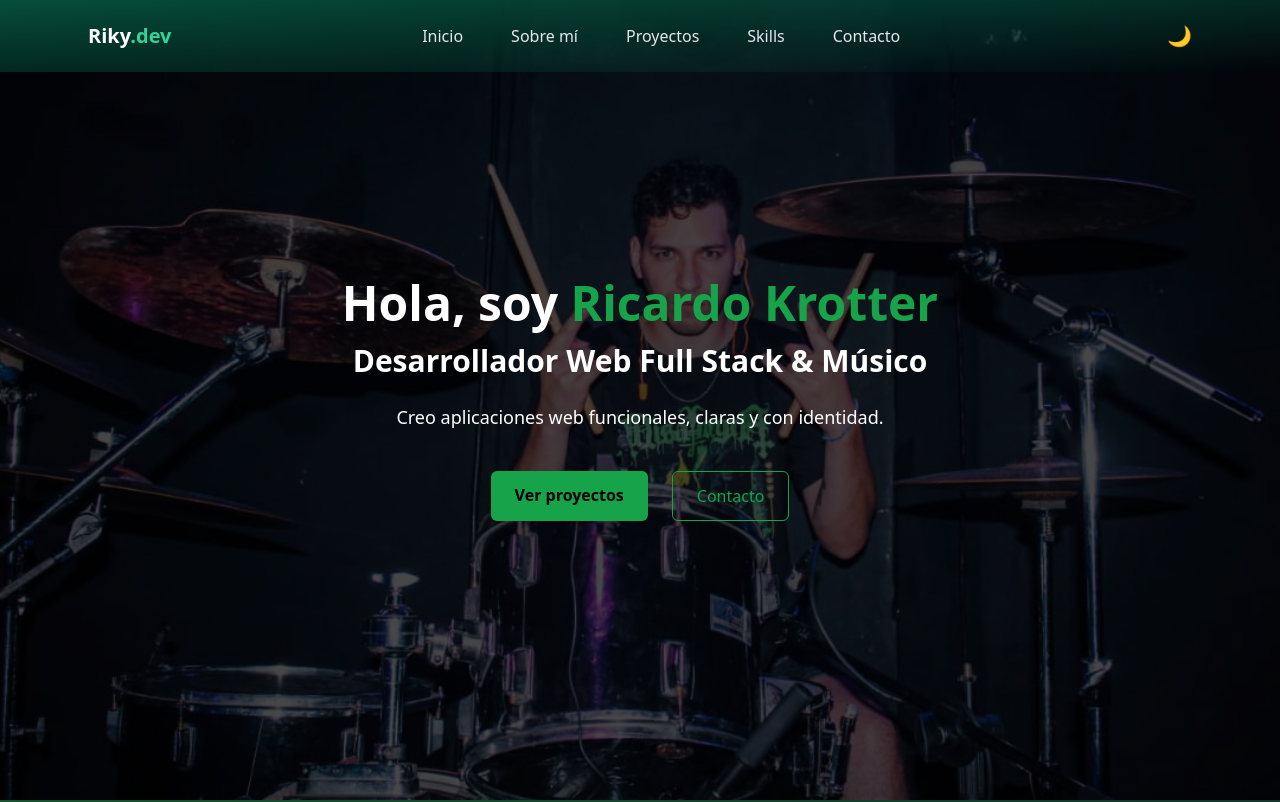
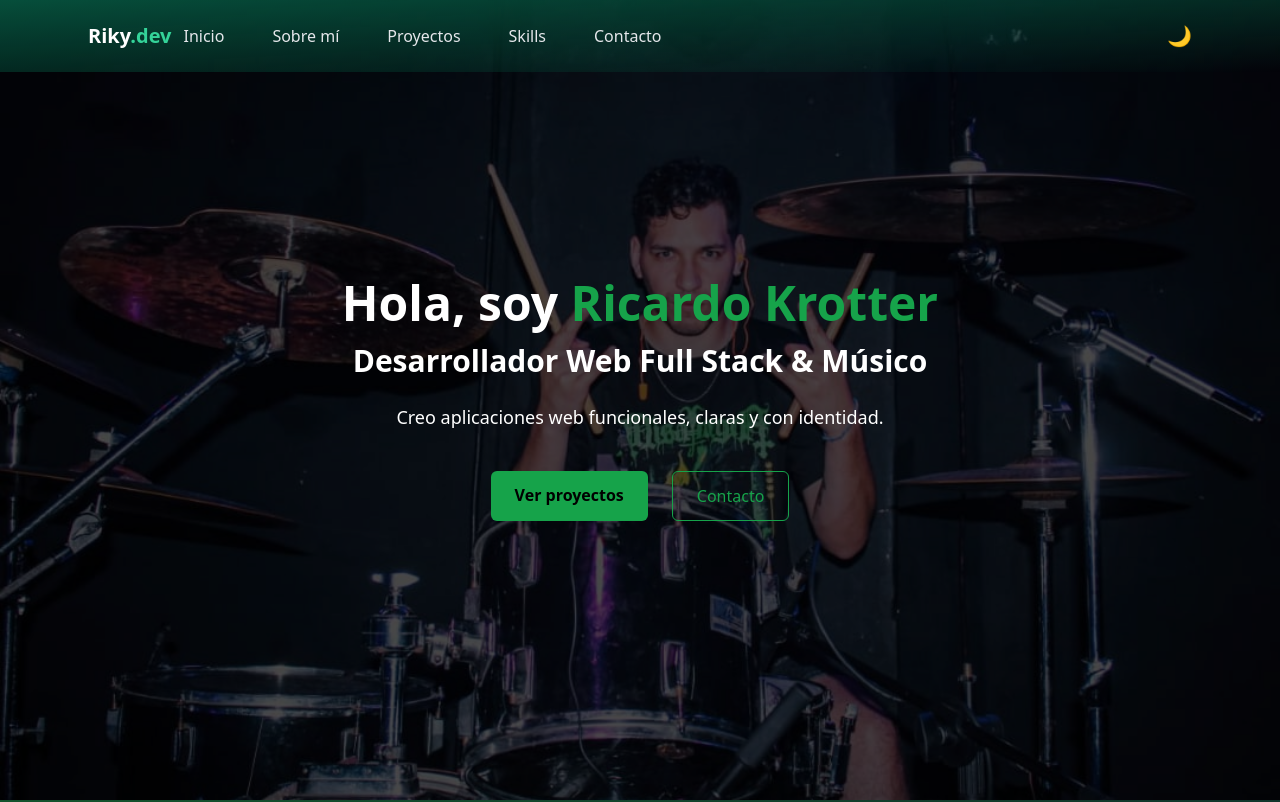
Before and after one commit to Riky48/mi-portfolio, a React (Vite) app: page / in a window 1280 px wide. Shown: the top 802 px of the page. Built offline with nearby package versions, Linux system fonts and the light colour scheme.

Commit message:
arreglando botones

```diff
--- a/src/App.tsx
+++ b/src/App.tsx
@@ -22,8 +22,6 @@ function App() {
     <div
   className="
     min-h-screen
-    bg-blue-900 text-white
-    dark:bg-black
     transition-colors
   "
 >
--- a/src/components/Navbar.tsx
+++ b/src/components/Navbar.tsx
@@ -49,7 +49,7 @@ export default function Navbar({ dark, toggleDark }: NavbarProps) {
         </div>
         <button
             onClick={toggleDark}
-            className="ml-4 text-xl z-50 relative transition-transform hover:rotate-12"
+            className="ml-auto text-xl z-50 relative transition-transform hover:rotate-12"
             aria-label="Toggle dark mode"
           >
             {dark ? "☀️" : "🌙"}
```
